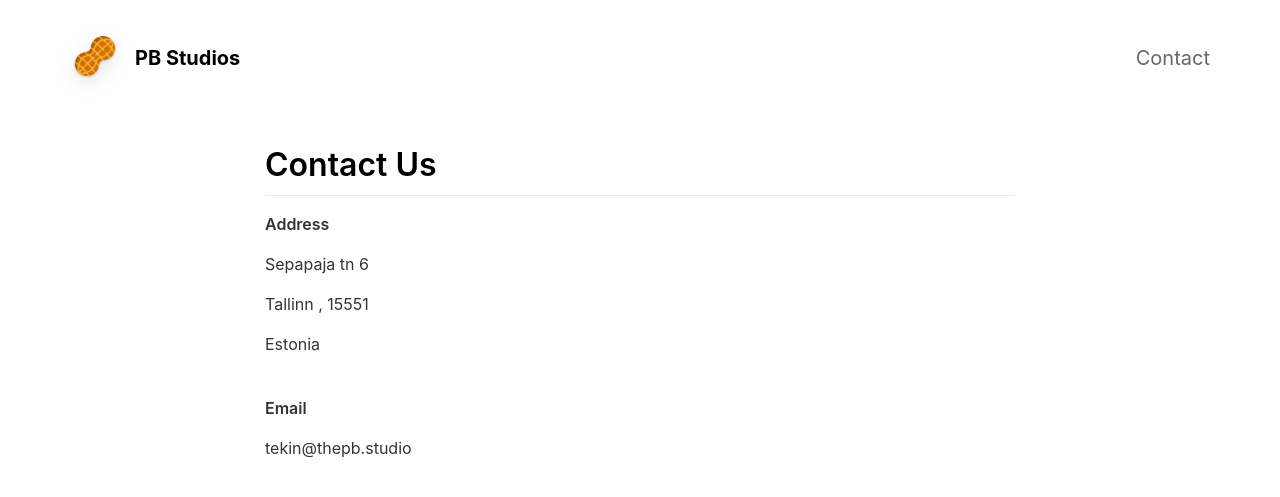
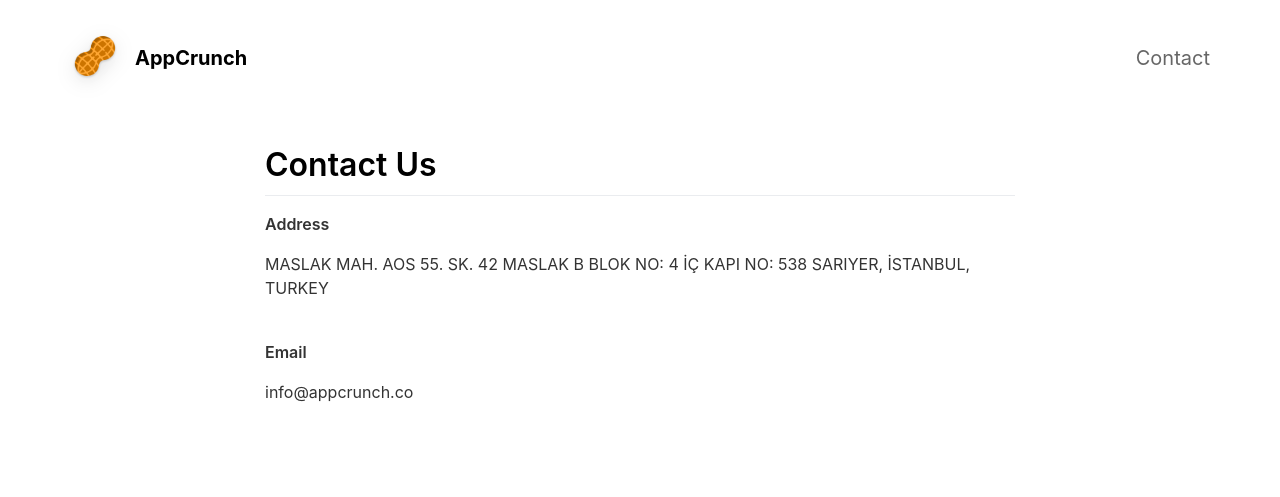
Before and after one commit to hasancaslan/opensignal-website, a Jekyll site: the page built from _pages/contact.md, in a window 1280 px wide. Shown: the top 497 px of the page. Built offline with Jekyll 4.4.1, drawn with Linux system fonts in a browser that asks for light colours; nearby versions of some CDN libraries.

Commit message:
chore: change pb to appcrunch

```diff
--- a/CNAME
+++ b/CNAME
@@ -1 +1 @@
-thepbstudios.com
+appcrunch.co
--- a/_config.yml
+++ b/_config.yml
@@ -10,7 +10,7 @@ presskit_download_link                    :
                                                                                       # Or upload your press kit file to assets and set path accordingly (e.g. "assets/your_press_kit.zip").
 
 app_icon                                  : assets/appicon.png                      # Automatically populates if not set and if iOS app ID is set.  Otherwise enter path to icon file manually.
-app_name                                  : PB Studios
+app_name                                  : AppCrunch
 # Automatically populates if not set and if iOS app ID is set.  Otherwise enter manually.
 app_price                                 :                                           # Automatically populates if not set and if iOS app ID is set.  Otherwise enter manually.
 app_description                           : We build time saving mobile apps.
@@ -20,15 +20,15 @@ enable_smart_app_banner                   : true
 
 
 # Information About Yourself
-your_name                                 : PB Studios
+your_name                                 : AppCrunch
 your_link                                 :
 your_city                                 : Istanbul
-email_address                             : tekin@thepb.studio
+email_address                             : info@appcrunch.co
 facebook_username                         :
-instagram_username                        : http://instagram.com/photo.finderapp/
+instagram_username                        :
 twitter_username                          :
 github_username                           :
-youtube_username                          : https://www.youtube.com/channel/UCsgzaZGNwzf31Wgxq-tP9vQ
+youtube_username                          :
 
 
 
@@ -36,7 +36,7 @@ youtube_username                          : https://www.youtube.com/channel/UCsg
 features                                  :
 
   - title                                 : "What We Do"
-    description                           : "We build time saving mobile apps. We make users lifes easier, better and productive. Time is your most valuable asset. Use PB Studios. Save time!"
+    description                           : "We build time saving mobile apps. We make users lifes easier, better and productive. Time is your most valuable asset. Use AppCrunch. Save time!"
     fontawesome_icon_name                 : mobile
 
   - title                                 : "With A Single Goal In Mind"
--- a/_pages/contact.md
+++ b/_pages/contact.md
@@ -8,13 +8,11 @@ include_in_header: true
 
 **Address**
 
-Sepapaja tn 6
-
-Tallinn , 15551
-
-Estonia
+MASLAK MAH. AOS 55. SK.
+42 MASLAK B BLOK NO: 4 İÇ KAPI NO: 538
+SARIYER, İSTANBUL, TURKEY
 
 <br>
 **Email**
 
-tekin@thepb.studio
+info@appcrunch.co
```
Also changed, not shown: _pages/privacy.md (+2 -2 lines).
